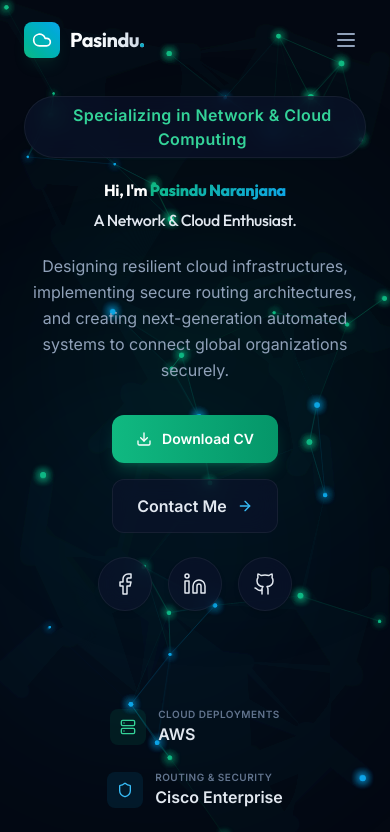
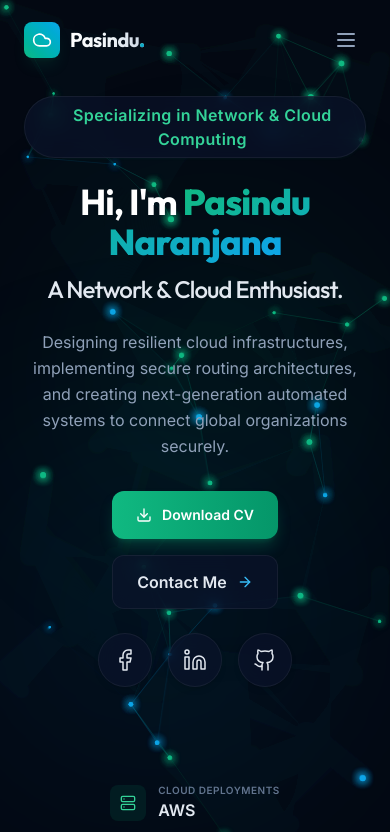
Before and after one commit to pasinduneranjana/My-Portpolio-Updated, a React (Vite) app: page / in a window 390 px wide. Shown: the top 832 px of the page. Built offline with nearby package versions, Linux system fonts and the light colour scheme.

Commit message:
Update Hero.jsx

```diff
--- a/src/components/Hero.jsx
+++ b/src/components/Hero.jsx
@@ -72,14 +72,14 @@ export default function Hero() {
           {/* Heading */}
           <motion.h1
             variants={itemVariants}
-            className="font-display font-bold sm:text-5xl md:text-6xl tracking-tight text-white leading-[1.1] mb-6 max-w-4xl transition-colors duration-300"
+            className="font-display font-bold text-4xl sm:text-5xl md:text-6xl tracking-tight text-white leading-[1.1] mb-6 max-w-4xl transition-colors duration-300"
           >
             Hi, I'm{' '}
             <span className="text-gradient-emerald-blue font-extrabold relative">
               Pasindu Naranjana
             </span>
             <br />
-            <span className="text-slate-200 mt-3 block sm:text-4xl md:text-5xl font-medium transition-colors duration-300">
+            <span className="text-slate-200 mt-3 block text-2xl sm:text-4xl md:text-5xl font-medium transition-colors duration-300">
               A Network & Cloud Enthusiast.
             </span>
           </motion.h1>
```
